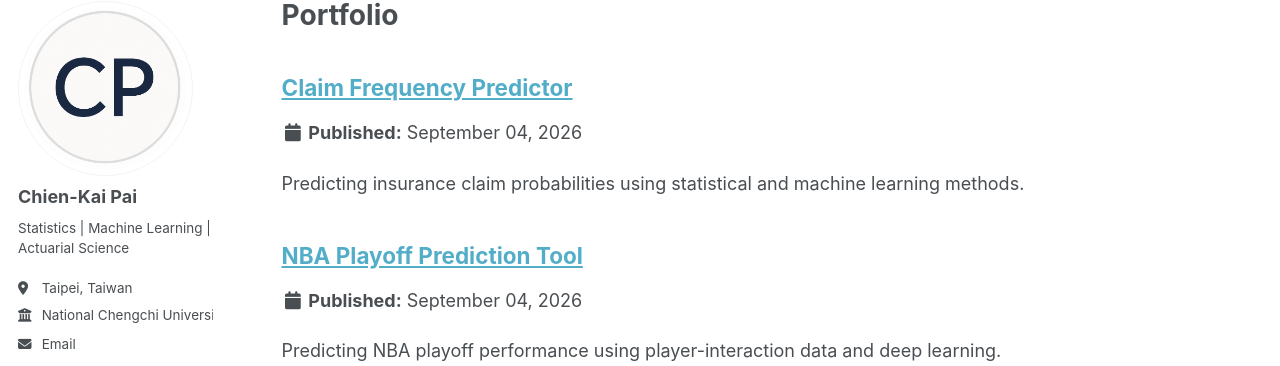
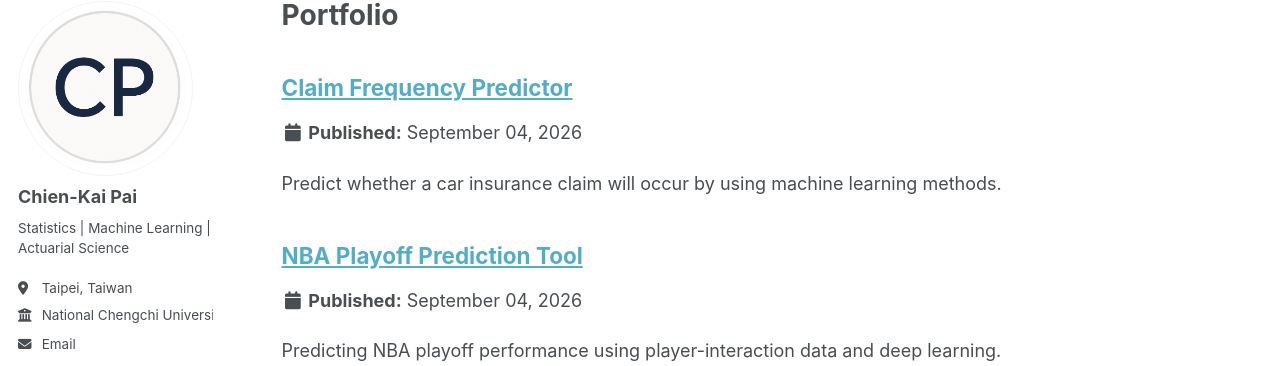
Before and after one commit to Allen9102/Allen9102.github.io, a Jekyll site: the page built from _pages/portfolio.html, in a window 1280 px wide. Shown: the part 100-466 px from the top of the page. Built offline with Jekyll 4.4.1, drawn with Linux system fonts in a browser that asks for light colours; a style sheet for code colours, icons or effects is not loaded.

Commit message:
Update excerpt for Claim Frequency Predictor

```diff
--- a/_portfolio/portfolio-1.md
+++ b/_portfolio/portfolio-1.md
@@ -1,6 +1,6 @@
 ---
 title: "Claim Frequency Predictor"
-excerpt: "Predicting insurance claim probabilities using statistical and machine learning methods."
+excerpt: "Predict whether a car insurance claim will occur by using machine learning methods."
 collection: portfolio
 ---
 
```
